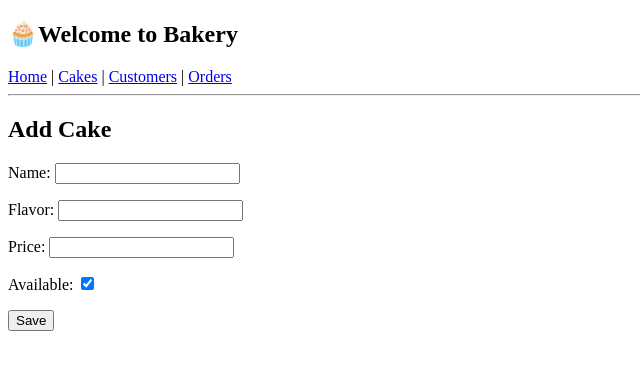
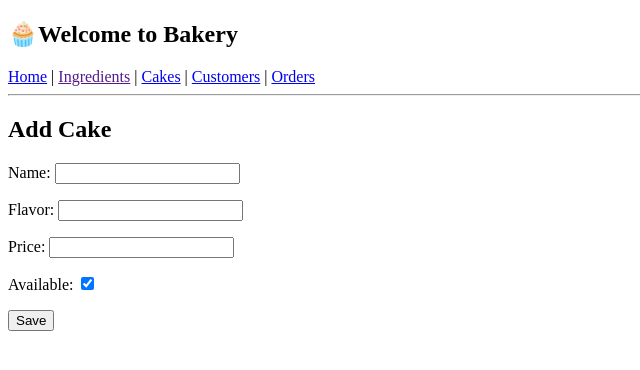
Before and after one commit to priya-aswani-7/bakery, a Django app: page /cakes/create in a window 1280 px wide. Shown: the top 370 px of the page, without its empty margins (0-640 px from the left). Run offline with Django 5.2, Linux system fonts and the light colour scheme.

Commit message:
Add ingredients to the nav

```diff
--- a/main_app/templates/base.html
+++ b/main_app/templates/base.html
@@ -11,6 +11,7 @@
     <nav>
         <h1>🧁Welcome to Bakery</h1>
         <a href="{% url 'home' %}">Home</a> |
+        <a href="">Ingredients</a> |
         <a href="{% url 'cake_list' %}">Cakes</a> |
         <a href="{% url 'customer_list' %}">Customers</a> |
         <a href="{% url 'order_list' %}">Orders</a>
```
Also changed, not shown: main_app/migrations/0005_ingredient.py (added).
